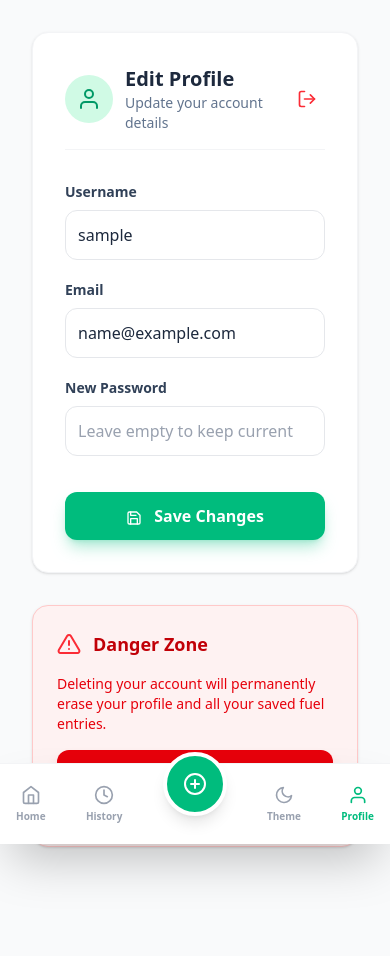
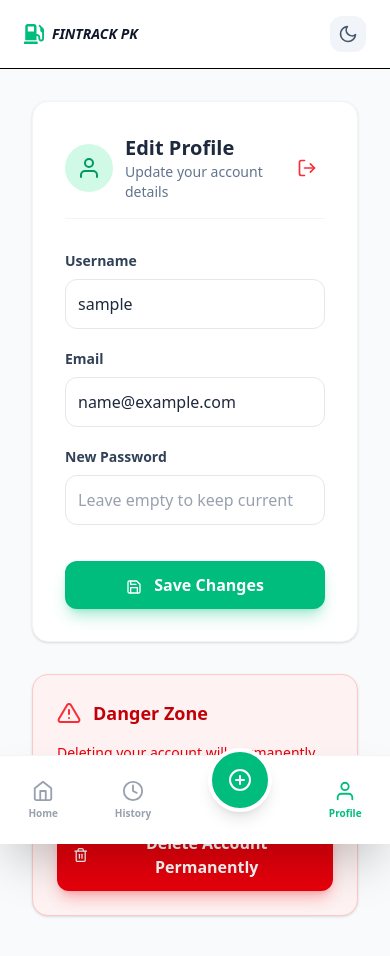
Before and after one commit to abdullahislam123/fuel-tracker-app, a React (Vite) app in the folder fuel-tracker/: page /profile in a window 390 px wide. Shown: the top 956 px of the page. Built offline with nearby package versions, Linux system fonts and the light colour scheme; sample sign-in values are in the browser's storage.

Commit message:
updated toggle for mobile

```diff
--- a/fuel-tracker/src/App.jsx
+++ b/fuel-tracker/src/App.jsx
@@ -1,9 +1,9 @@
 import React, { useState, useEffect, useContext } from "react";
-import { BrowserRouter, Routes, Route, Link, useLocation, Navigate, useNavigate } from "react-router-dom";
+import { BrowserRouter, Routes, Route, Link, useLocation, Navigate } from "react-router-dom";
 import { FiHome, FiPlusCircle, FiClock, FiLogOut, FiUser, FiSun, FiMoon } from "react-icons/fi";
 import { FaGasPump } from "react-icons/fa";
 
-// Components (Make sure paths are correct)
+// Components
 import Dashboard from "./components/Dashboard";
 import History from "./components/History";
 import AddFuel from "./components/AddFuel";
@@ -12,20 +12,32 @@ import Register from "./components/Register";
 import Profile from "./components/Profile";
 import LandingPage from "./components/LandingPage";
 
-// --- THEME CONTEXT ---
+// ⭐ Theme Context
 export const ThemeContext = React.createContext();
 
 const isAuthenticated = () => localStorage.getItem("token") !== null;
 
-// --- SIDEBAR (Updated with Theme Toggle) ---
+// --- ⭐ NEW: MOBILE TOP HEADER (Theme Toggle Visibility Fix) ---
+const MobileHeader = () => {
+  const { theme, toggleTheme } = useContext(ThemeContext);
+  return (
+    <div className="md:hidden flex justify-between items-center px-6 py-4 bg-white dark:bg-neutral-900 border-b dark:border-neutral-800 sticky top-0 z-40 transition-colors duration-300">
+      <div className="flex items-center gap-2 text-emerald-500 font-black italic">
+        <FaGasPump size={20} />
+        <span className="text-slate-900 dark:text-white text-sm">FINTRACK PK</span>
+      </div>
+      <button onClick={toggleTheme} className="p-2 bg-slate-100 dark:bg-neutral-800 rounded-xl transition-all active:scale-90">
+        {theme === 'light' ? <FiMoon size={20} className="text-slate-600"/> : <FiSun size={20} className="text-yellow-400"/>}
+      </button>
+    </div>
+  );
+};
+
+// --- SIDEBAR (Desktop) ---
 const Sidebar = () => {
   const { theme, toggleTheme } = useContext(ThemeContext);
   const location = useLocation();
   const isActive = (path) => location.pathname === path;
-
-  const handleLogout = () => {
-    if(window.confirm("Logout?")) { localStorage.clear(); window.location.href = "/"; }
-  };
 
   return (
     <aside className="hidden md:flex flex-col w-64 bg-slate-900 text-white h-screen fixed top-0 left-0 p-6 shadow-xl z-20 justify-between">
@@ -35,81 +47,75 @@ const Sidebar = () => {
             <FaGasPump className="text-emerald-400" size={24} />
             <span>FUEL<span className="text-emerald-400">TRACKER</span></span>
           </div>
-          {/* Desktop Theme Toggle */}
-          <button onClick={toggleTheme} className="p-2 bg-slate-800 rounded-xl text-emerald-400">
+          <button onClick={toggleTheme} className="p-2 bg-slate-800 rounded-xl text-emerald-400 hover:bg-slate-700 transition-all">
             {theme === 'light' ? <FiMoon /> : <FiSun />}
           </button>
         </div>
         <nav className="flex flex-col gap-2">
-          <Link to="/dashboard" className={`flex items-center gap-3 px-4 py-3 rounded-xl transition-all font-bold ${isActive("/dashboard") ? "bg-emerald-500 text-white" : "text-slate-400 hover:text-white"}`}>
+          {/* Navigation Links with consistent bold text */}
+          <Link to="/dashboard" className={`flex items-center gap-3 px-4 py-3 rounded-xl transition-all font-bold ${isActive("/dashboard") ? "bg-emerald-500 text-white shadow-lg shadow-emerald-500/20" : "text-slate-400 hover:text-white"}`}>
             <FiHome /> Dashboard
           </Link>
-          <Link to="/add" className={`flex items-center gap-3 px-4 py-3 rounded-xl transition-all font-bold ${isActive("/add") ? "bg-emerald-500 text-white" : "text-slate-400 hover:text-white"}`}>
+          <Link to="/add" className={`flex items-center gap-3 px-4 py-3 rounded-xl transition-all font-bold ${isActive("/add") ? "bg-emerald-500 text-white shadow-lg shadow-emerald-500/20" : "text-slate-400 hover:text-white"}`}>
             <FiPlusCircle /> Add Fuel
           </Link>
-          <Link to="/history" className={`flex items-center gap-3 px-4 py-3 rounded-xl transition-all font-bold ${isActive("/history") ? "bg-emerald-500 text-white" : "text-slate-400 hover:text-white"}`}>
+          <Link to="/history" className={`flex items-center gap-3 px-4 py-3 rounded-xl transition-all font-bold ${isActive("/history") ? "bg-emerald-500 text-white shadow-lg shadow-emerald-500/20" : "text-slate-400 hover:text-white"}`}>
             <FiClock /> History
           </Link>
         </nav>
       </div>
-      <button onClick={handleLogout} className="flex items-center gap-3 px-4 py-3 text-red-400 hover:bg-red-500/10 rounded-xl font-bold transition-all">
+      <button onClick={() => { localStorage.clear(); window.location.href = "/"; }} className="flex items-center gap-3 px-4 py-3 text-red-400 hover:bg-red-500/10 rounded-xl font-bold transition-all">
         <FiLogOut /> Logout
       </button>
     </aside>
   );
 };
 
-// --- BOTTOM NAV (Mobile) ---
+// --- BOTTOM NAV (Mobile Only) ---
 const BottomNav = () => {
-  const { theme, toggleTheme } = useContext(ThemeContext);
   const location = useLocation();
   const isActive = (path) => location.pathname === path;
 
   return (
-    <nav className="md:hidden fixed bottom-0 left-0 w-full bg-white dark:bg-neutral-900 border-t border-gray-100 dark:border-neutral-800 flex justify-between items-center px-4 py-2 z-50 shadow-2xl">
+    <nav className="md:hidden fixed bottom-0 left-0 w-full bg-white dark:bg-neutral-900 border-t border-gray-100 dark:border-neutral-800 flex justify-around items-center py-3 z-50 shadow-2xl">
       <Link to="/dashboard" className={`flex flex-col items-center gap-1 ${isActive("/dashboard") ? "text-emerald-500" : "text-gray-400"}`}>
-        <FiHome size={20} /> <span className="text-[10px] font-bold">Home</span>
+        <FiHome size={22} /> <span className="text-[10px] font-bold">Home</span>
       </Link>
       <Link to="/history" className={`flex flex-col items-center gap-1 ${isActive("/history") ? "text-emerald-500" : "text-gray-400"}`}>
-        <FiClock size={20} /> <span className="text-[10px] font-bold">History</span>
+        <FiClock size={22} /> <span className="text-[10px] font-bold">History</span>
       </Link>
-      <Link to="/add" className="relative -top-5">
-        <div className="p-4 rounded-full bg-emerald-500 text-white shadow-lg border-4 border-white dark:border-neutral-900">
-          <FiPlusCircle size={24} />
-        </div>
+      <Link to="/add" className="relative -top-5 bg-emerald-500 text-white p-4 rounded-full shadow-lg border-4 border-white dark:border-neutral-900">
+        <FiPlusCircle size={24} />
       </Link>
-      {/* Mobile Theme Toggle */}
-      <button onClick={toggleTheme} className="flex flex-col items-center gap-1 text-gray-400">
-        {theme === 'light' ? <FiMoon size={20}/> : <FiSun size={20} className="text-yellow-400"/>}
-        <span className="text-[10px] font-bold">Theme</span>
-      </button>
       <Link to="/profile" className={`flex flex-col items-center gap-1 ${isActive("/profile") ? "text-emerald-500" : "text-gray-400"}`}>
-        <FiUser size={20} /> <span className="text-[10px] font-bold">Profile</span>
+        <FiUser size={22} /> <span className="text-[10px] font-bold">Profile</span>
       </Link>
     </nav>
   );
 };
 
-// --- PRIVATE LAYOUT WRAPPER ---
+// --- ⭐ IMPROVED LAYOUT (Laptop vs Mobile Fix) ---
 const Layout = ({ children }) => {
   const { theme } = useContext(ThemeContext);
   if (!isAuthenticated()) return <Navigate to="/login" />;
 
   return (
-    <div className={`min-h-screen flex flex-col md:flex-row ${theme === 'dark' ? 'bg-neutral-950 text-white' : 'bg-gray-50 text-slate-900'}`}>
-      <Sidebar />
-      <main className="w-full md:ml-64 p-4 pb-28 md:p-8 overflow-x-hidden flex justify-center">
-        {/* Mobile-on-Laptop Frame */}
-        <div className="w-full max-w-md md:max-w-xl">
-          {children}
-        </div>
-      </main>
+    <div className={`min-h-screen transition-colors duration-300 ${theme === 'dark' ? 'dark bg-neutral-950' : 'bg-gray-50'}`}>
+      <MobileHeader />
+      <div className="flex flex-col md:flex-row">
+        <Sidebar />
+        {/* Laptop par Wide (max-w-7xl) aur Mobile par Full Width */}
+        <main className="w-full md:ml-64 p-4 pb-28 md:p-10 flex justify-center">
+          <div className="w-full max-w-7xl animate-fade-in">
+             {children}
+          </div>
+        </main>
+      </div>
       <BottomNav />
     </div>
   );
 };
 
-// --- MAIN APP ---
 const App = () => {
   const [theme, setTheme] = useState(localStorage.getItem('theme') || 'light');
 
@@ -119,28 +125,27 @@ const App = () => {
     localStorage.setItem('theme', newTheme);
   };
 
+  // Ensure Tailwind 'dark' class is on the HTML root
   useEffect(() => {
-    document.body.className = theme;
-    if (theme === 'dark') document.documentElement.classList.add('dark');
-    else document.documentElement.classList.remove('dark');
+    const root = window.document.documentElement;
+    if (theme === 'dark') {
+      root.classList.add('dark');
+    } else {
+      root.classList.remove('dark');
+    }
   }, [theme]);
 
   return (
     <ThemeContext.Provider value={{ theme, toggleTheme }}>
       <BrowserRouter>
         <Routes>
-          {/* Public: Landing Page is now at / */}
           <Route path="/" element={<LandingPage />} />
           <Route path="/login" element={<Login />} />
           <Route path="/register" element={<Register />} />
-
-          {/* Private: Dashboard moved to /dashboard */}
           <Route path="/dashboard" element={<Layout><Dashboard /></Layout>} />
           <Route path="/add" element={<Layout><AddFuel /></Layout>} />
           <Route path="/history" element={<Layout><History /></Layout>} />
           <Route path="/profile" element={<Layout><Profile /></Layout>} />
-
-          {/* Catch-all Redirect */}
           <Route path="*" element={<Navigate to="/" />} />
         </Routes>
       </BrowserRouter>
--- a/fuel-tracker/tailwind.config.js
+++ b/fuel-tracker/tailwind.config.js
@@ -5,6 +5,7 @@ export default {
     "./src/**/*.{js,ts,jsx,tsx}", // <--- YE LINE SAB SE ZAROORI HAI
   ],
   theme: {
+    darkMode: 'class',
     extend: {},
   },
   plugins: [],
```
